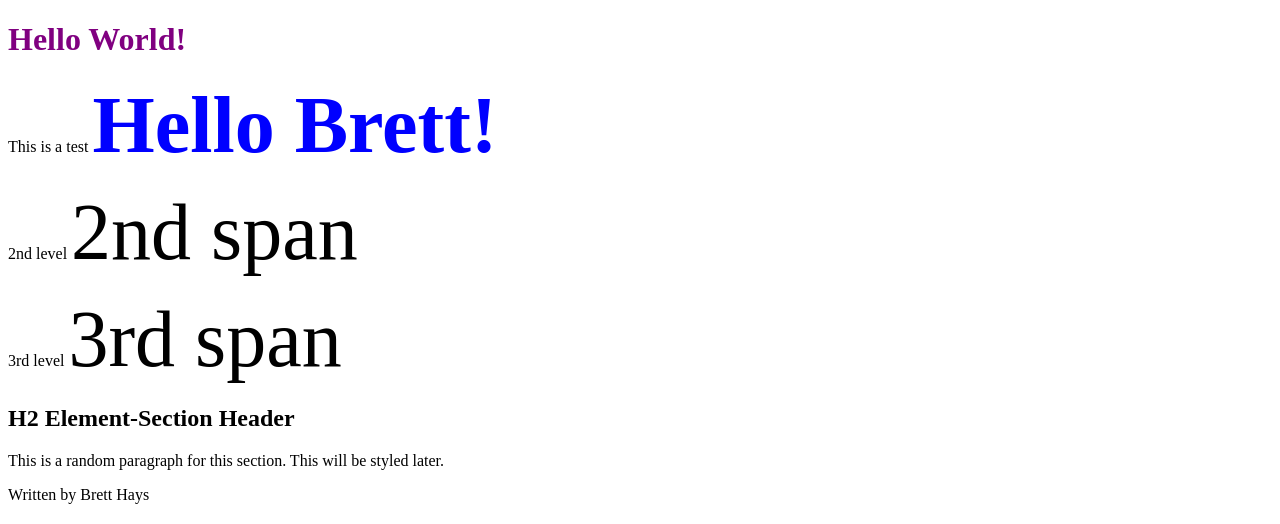
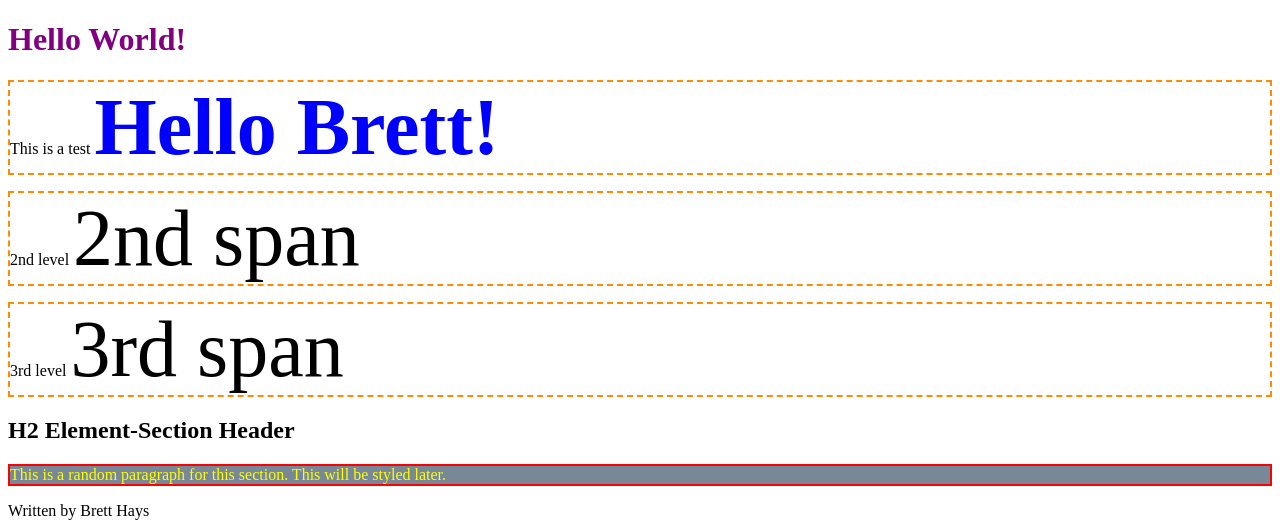
Before and after one commit to brettghays/html-css-badge, a plain HTML site: page index.html in a window 1280 px wide. Shown: the top 524 px of the page. Drawn offline with Linux system fonts and the light colour scheme.

Commit message:
final css additions

```diff
--- a/app.css
+++ b/app.css
@@ -22,3 +22,13 @@ span:hover {
     max-width: 300px;
     max-height: 300px;
 }
+
+header + p {
+    color: yellow;
+    background-color: lightslategray;
+    border: 2px solid red;
+}
+
+div p {
+    border: 2px dashed darkorange;
+}
```
